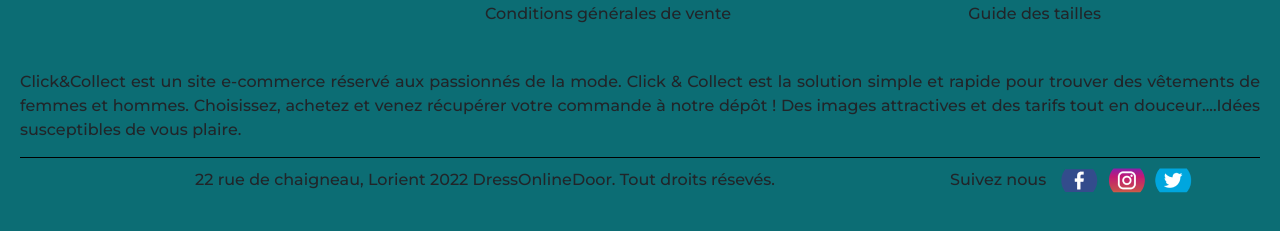
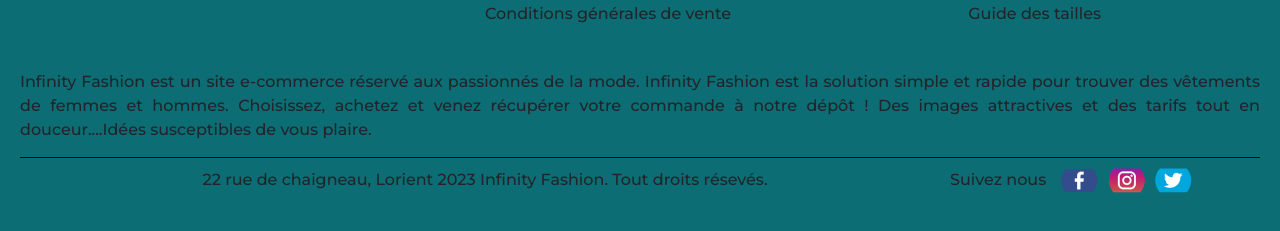
Before and after one commit to lina-22/clientSideReactJs, a React (Create React App) app: page / in a window 1280 px wide. Shown: the part 1833-2064 px from the top of the page. Built offline with nearby package versions, Linux system fonts and the light colour scheme; no server answers.

Commit message:
some modification

```diff
--- a/package.json
+++ b/package.json
@@ -1,5 +1,5 @@
 {
-  "name": "click-and-collect",
+  "name": "if",
   "version": "0.1.0",
   "private": true,
   "dependencies": {
--- a/src/Components/Footer.jsx
+++ b/src/Components/Footer.jsx
@@ -4,7 +4,6 @@
 import img20 from "../Images/imgPage1/image 20.png";
 import img21 from "../Images/imgPage1/image 21.png";
 import img22 from "../Images/imgPage1/image 22.png";
-
 
 import "../CSS_Components/Footer.css";
 
@@ -44,16 +43,15 @@
         <section className="bottom">
           <br />
           <p className="about_short">
-            Click&Collect est un site e-commerce réservé aux passionnés de la mode.
-            Click & Collect est la solution simple et rapide pour trouver des
-            vêtements de femmes et hommes. Choisissez, achetez et venez
+            Infinity Fashion est un site e-commerce réservé aux passionnés de la
+            mode. Infinity Fashion est la solution simple et rapide pour trouver
+            des vêtements de femmes et hommes. Choisissez, achetez et venez
             récupérer votre commande à notre dépôt ! Des images attractives et
             des tarifs tout en douceur....Idées susceptibles de vous plaire.
-
           </p>
           <section className="contact_info">
             <address>
-              22 rue de chaigneau, Lorient 2022 DressOnlineDoor. Tout droits
+              22 rue de chaigneau, Lorient 2023 Infinity Fashion. Tout droits
               résevés.
             </address>
             <section className="social">
```
Also changed, not shown: 1 other file (tests, documents, lock files or other folders).
